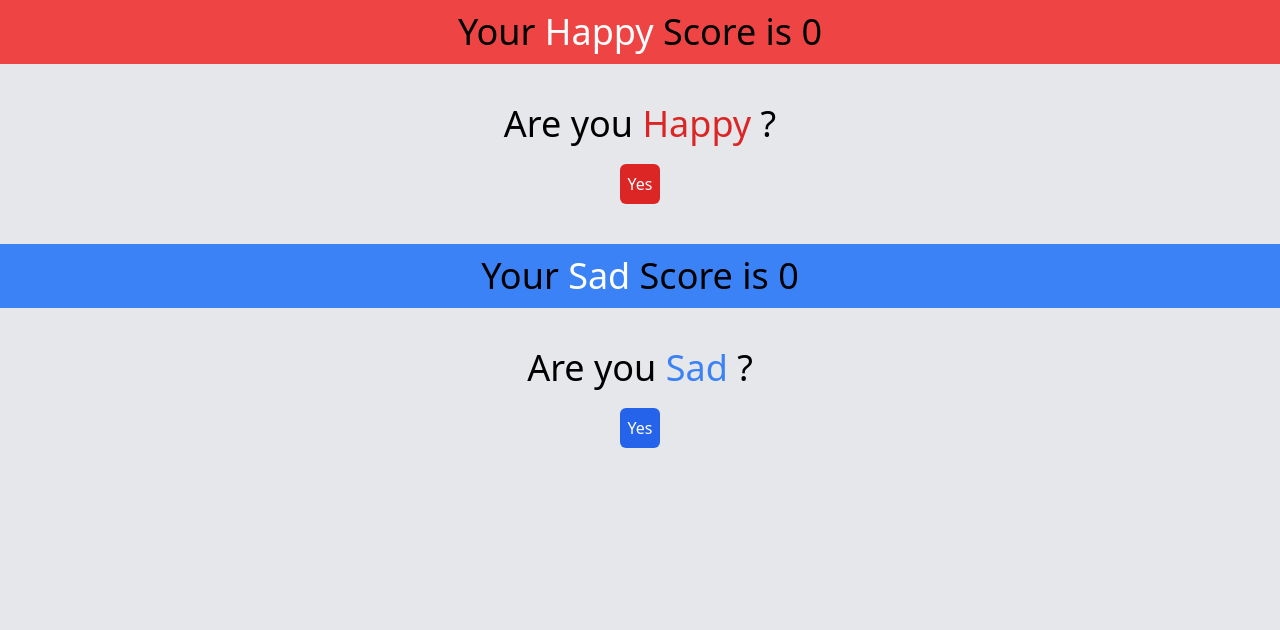
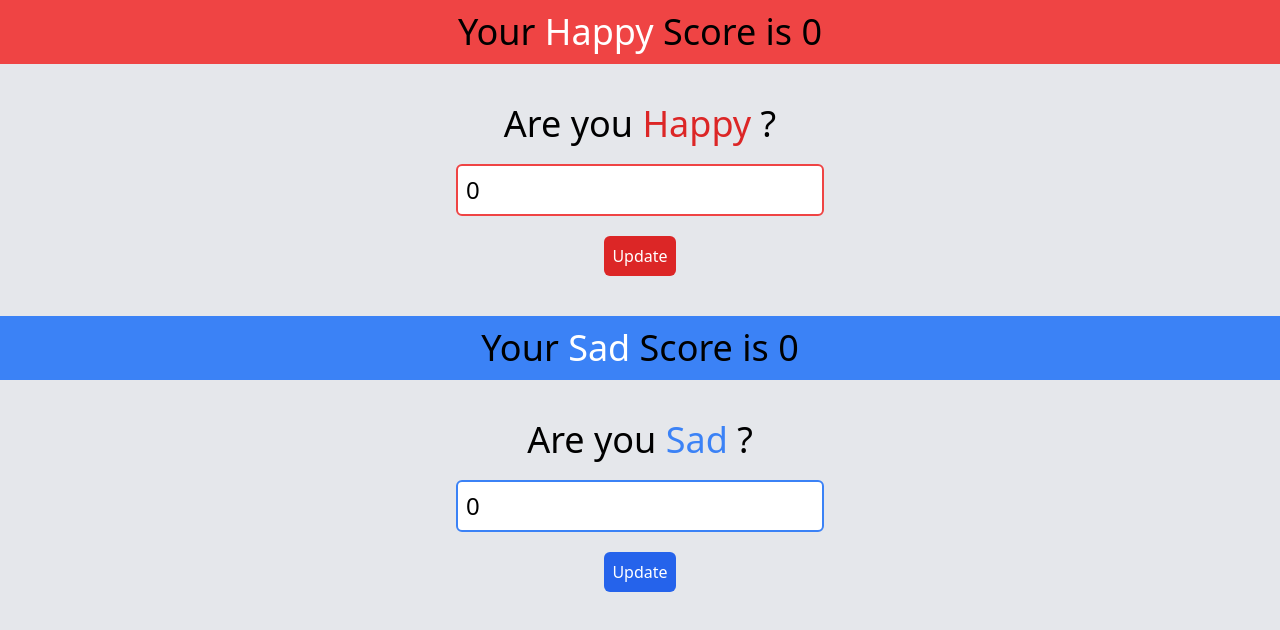
Before and after one commit to ORNavneetRanjan/Redux_prac, a React (Vite) app: page / in a window 1280 px wide. Shown: the top 630 px of the page. Built offline with nearby package versions, Linux system fonts and the light colour scheme.

Commit message:
basic done

```diff
--- a/src/HappyIncrementor.tsx
+++ b/src/HappyIncrementor.tsx
@@ -1,13 +1,14 @@
-import { FC, memo } from "react";
+import { FC, memo, useState } from "react";
 import { useDispatch } from "react-redux";
 import { happyButtonClicked } from "./action";
 
 type HappyIncrementorProps = {};
 
 const HappyIncrementor: FC<HappyIncrementorProps> = () => {
+  const [quantity, setQuantity] = useState(0);
   const dispatcher = useDispatch();
   function increment() {
-    dispatcher(happyButtonClicked);
+    dispatcher(happyButtonClicked(quantity));
   }
   return (
     <>
@@ -15,11 +16,17 @@ const HappyIncrementor: FC<HappyIncrementorProps> = () => {
         <h1 className="text-4xl">
           Are you <span className="text-red-600">Happy</span> ?
         </h1>
+        <input
+          type="number"
+          value={quantity}
+          onChange={(event) => setQuantity(+event.target.value)}
+          className="border-2 border-red-500 p-2 text-2xl rounded-md block"
+        />
         <button
           onClick={increment}
           className="p-2 text-white bg-red-600 rounded-md inline-block"
         >
-          Yes
+          Update
         </button>
       </div>
     </>
--- a/src/SadIncrementor.tsx
+++ b/src/SadIncrementor.tsx
@@ -1,13 +1,14 @@
-import { FC, memo } from "react";
+import { FC, memo, useState } from "react";
 import { useDispatch } from "react-redux";
 import { sadButtonClicked } from "./action";
 
 type SadIncrementorProps = {};
 
 const SadIncrementor: FC<SadIncrementorProps> = () => {
+  const [quantity, setQuantity] = useState(0);
   const dispatcher = useDispatch();
   function increment() {
-    dispatcher(sadButtonClicked);
+    dispatcher(sadButtonClicked(quantity));
   }
   return (
     <>
@@ -15,11 +16,17 @@ const SadIncrementor: FC<SadIncrementorProps> = () => {
         <h1 className="text-4xl">
           Are you <span className="text-blue-500">Sad</span> ?
         </h1>
+        <input
+          type="number"
+          value={quantity}
+          onChange={(event) => setQuantity(+event.target.value)}
+          className="border-2 border-blue-500 p-2 text-2xl rounded-md block"
+        />
         <button
           onClick={increment}
           className="p-2 text-white bg-blue-600 rounded-md inline-block"
         >
-          Yes
+          Update
         </button>
       </div>
     </>
--- a/src/action.tsx
+++ b/src/action.tsx
@@ -1,7 +1,12 @@
-export const happyButtonClicked = {
-  type: "happy Button Clicked",
-};
+export const _HAPPY_BUTTON_CLICKED_ = "happy Button Clicked";
+export const _SAD_BUTTON_CLICKED_ = "sad Button Clicked";
 
-export const sadButtonClicked = {
-  type: "sad Button Clicked",
-};
+export const happyButtonClicked = (quantity: number) => ({
+  type: _HAPPY_BUTTON_CLICKED_,
+  payload: quantity,
+});
+
+export const sadButtonClicked = (quantity: number) => ({
+  type: _SAD_BUTTON_CLICKED_,
+  payload: quantity,
+});
--- a/src/store.tsx
+++ b/src/store.tsx
@@ -1,4 +1,5 @@
-import { Action, createStore } from "redux";
+import { AnyAction, createStore } from "redux";
+import { _HAPPY_BUTTON_CLICKED_, _SAD_BUTTON_CLICKED_ } from "./action";
 
 export type State = {
   sadCount: number;
@@ -10,11 +11,20 @@ const initialValues = {
   happyCount: 0,
 };
 //reducer has to be non-mutating
-function reducer(currentState: State = initialValues, action: Action): State {
-  if (action.type === "happy Button Clicked") {
-    return { ...currentState, happyCount: currentState.happyCount + 1 };
-  } else if (action.type === "sad Button Clicked") {
-    return { ...currentState, sadCount: currentState.sadCount + 1 };
+function reducer(
+  currentState: State = initialValues,
+  action: AnyAction
+): State {
+  if (action.type === _HAPPY_BUTTON_CLICKED_) {
+    return {
+      ...currentState,
+      happyCount: currentState.happyCount + action.payload,
+    };
+  } else if (action.type === _SAD_BUTTON_CLICKED_) {
+    return {
+      ...currentState,
+      sadCount: currentState.sadCount + action.payload,
+    };
   }
   return currentState;
 }
```
